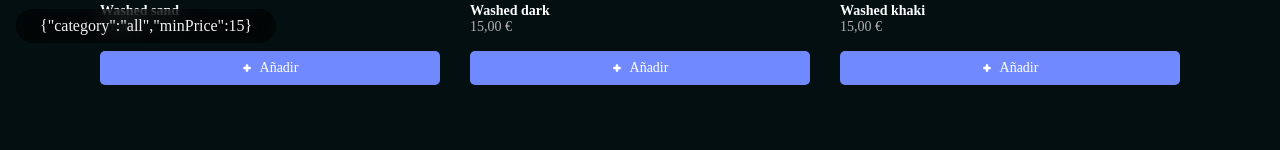
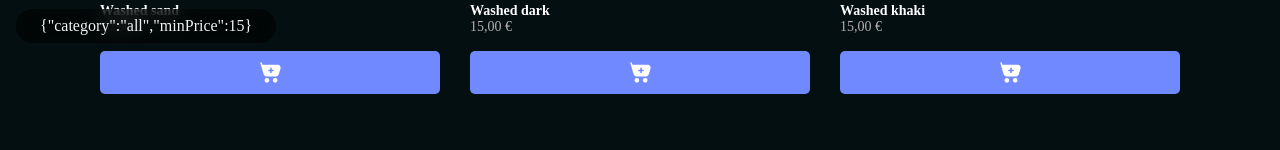
Before and after one commit to BrianZenhom/arauca, a React (Vite) app: page / in a window 1280 px wide. Shown: the part 741-891 px from the top of the page. Built offline with nearby package versions, Linux system fonts and the light colour scheme.

Commit message:
Fix: Filters

```diff
--- a/src/components/Filters.jsx
+++ b/src/components/Filters.jsx
@@ -1,6 +1,6 @@
 import './Filters.css'
 import { useId } from 'react'
-import { CloseIcon } from '../assets/Logocomplete'
+import { CloseIcon } from '../assets/Icons'
 import { useFilters } from '../hooks/useFilters'
 
 export function Filters({ filtersOpen, handleCloseFilter }) {
--- a/src/components/ProductTshirts.jsx
+++ b/src/components/ProductTshirts.jsx
@@ -1,14 +1,18 @@
-import { PlusSign } from '../assets/Logocomplete'
+import { AddCartIcon, RemoveCartIcon } from '../assets/Icons'
 import { useCart } from '../hooks/useCart'
 
 export default function ProductTshirts({ products }) {
   const { addToCart, cart } = useCart()
 
-  console.log(cart)
+  const checkProductInCart = product => {
+    return cart.some(item => item.id === product.id)
+  }
 
   return (
     <div className="products_content container ">
       {products.map(product => {
+        const isProductInCart = checkProductInCart(product)
+
         return (
           <div className="products_content-card" key={product.id}>
             <div className="products_content-card">
@@ -31,7 +35,7 @@ export default function ProductTshirts({ products }) {
                 <span className="products_price">{product.price},00 €</span>
               </div>
               <button onClick={() => addToCart(product)}>
-                <PlusSign /> Añadir
+                {isProductInCart ? <RemoveCartIcon /> : <AddCartIcon />}
               </button>
             </div>
           </div>
```
